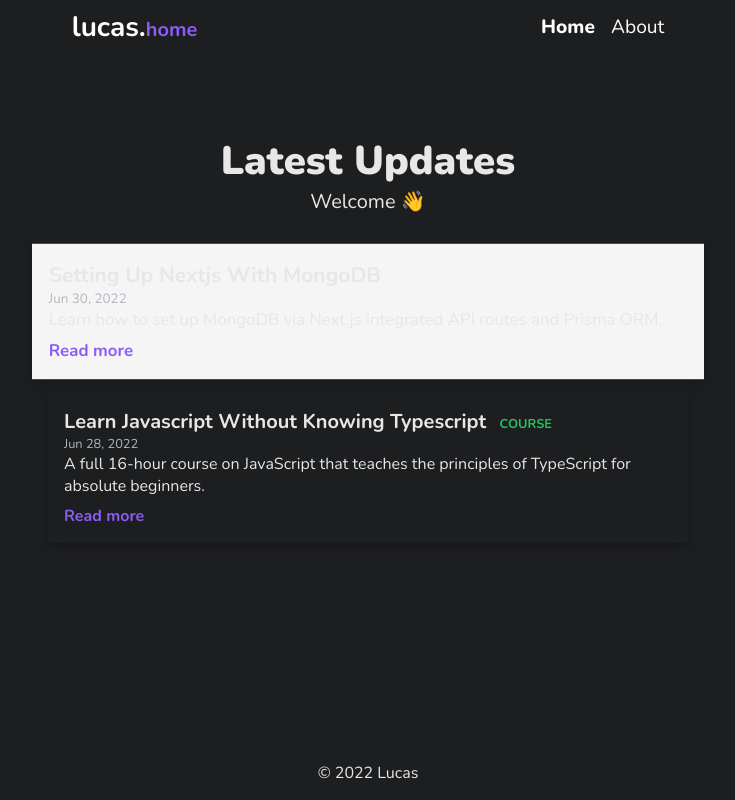
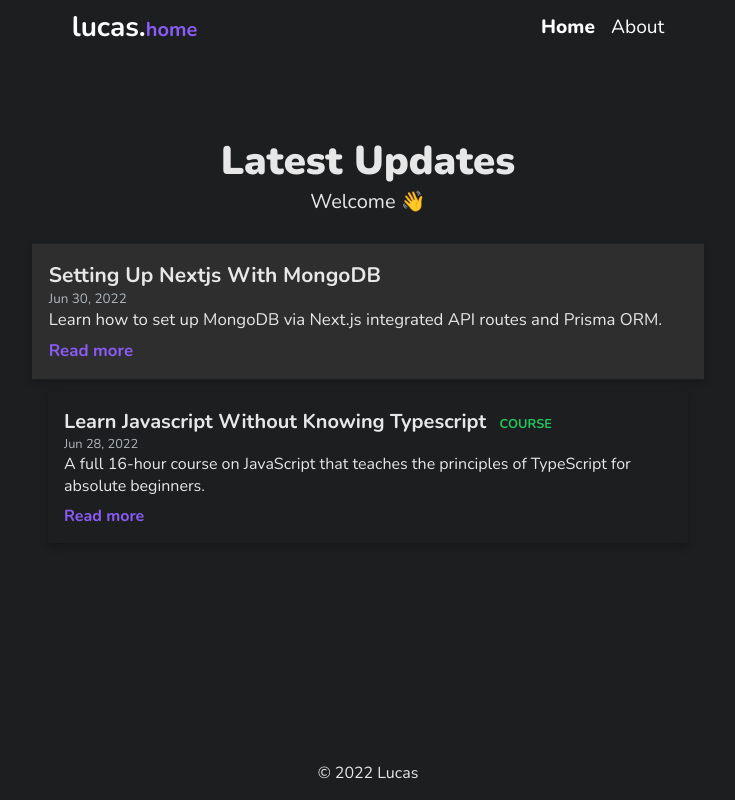
Before and after one commit to lpatronr/personal-website, a Next.js app: page / in a window 1280 px wide. In both pictures the pointer is over the link 640 px from the left and 311 px from the top of the page. Shown: the whole page, without its empty margins (272-1007 px from the left). Built offline with nearby package versions, Linux system fonts and the light colour scheme.

Commit message:
Fix hover color to be darker

```diff
--- a/common/components/post-row/styles.module.scss
+++ b/common/components/post-row/styles.module.scss
@@ -15,7 +15,7 @@
 
 .a:hover {
   transform: scale(1.05);
-  background-color: #f5f5f5;
+  background-color: #2e2e2e;
 }
 
 .a:active {
```
